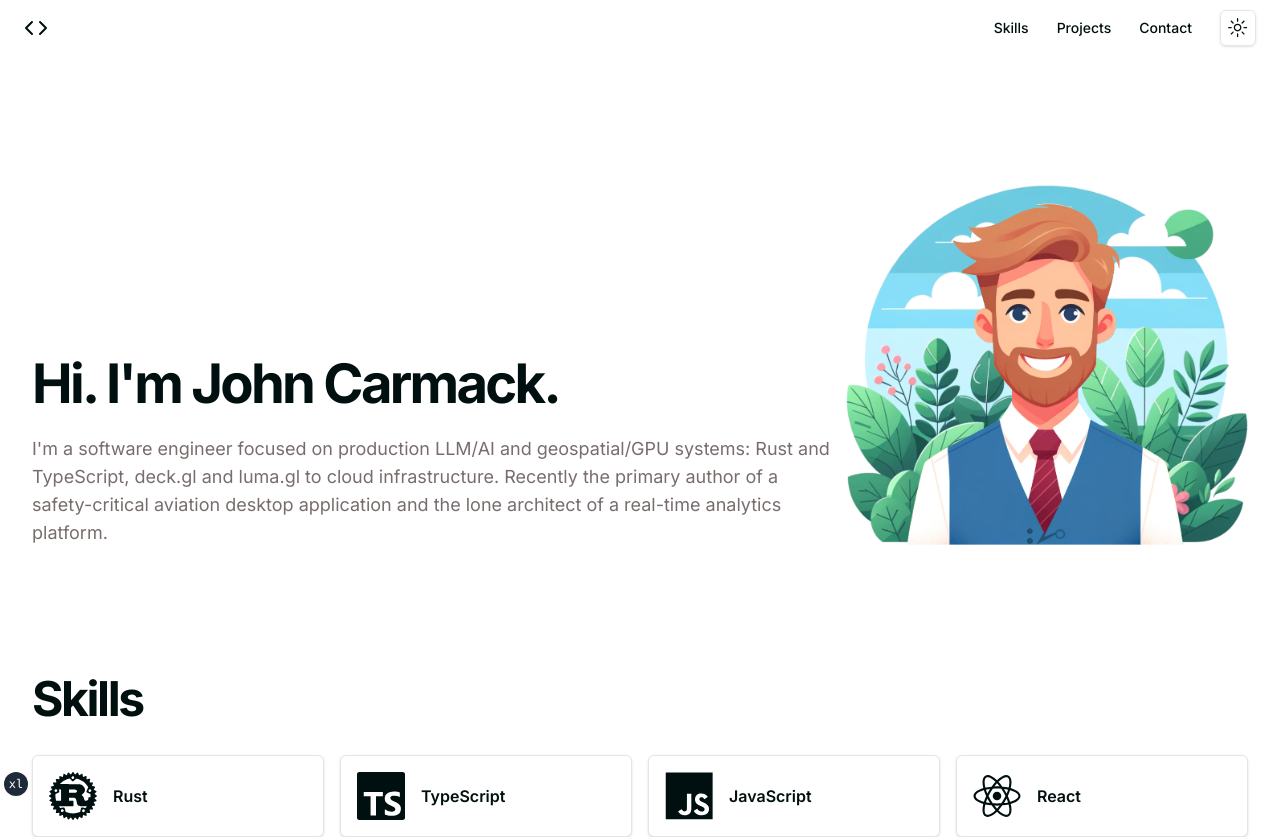
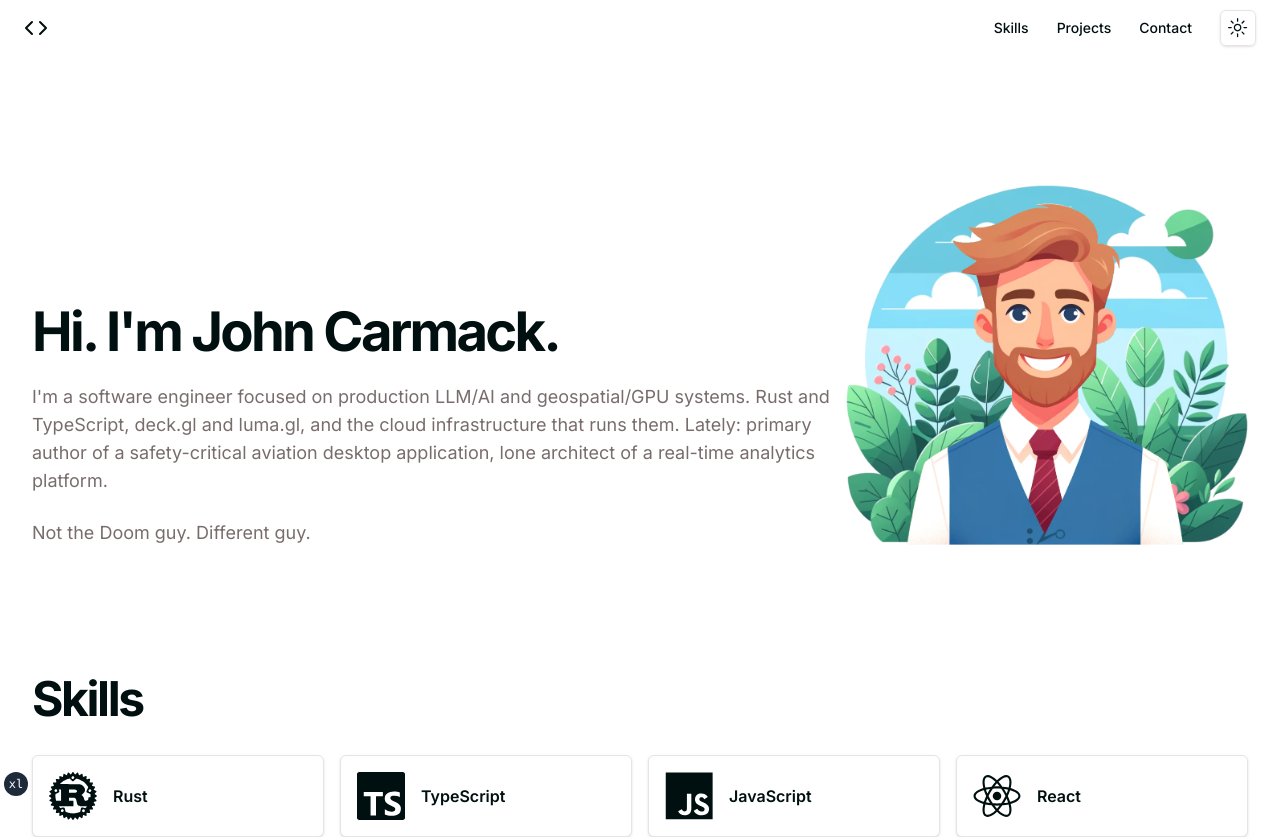
Before and after one commit to johncarmack1984/johncarmack.com, a React (Vite) app: page / in a window 1280 px wide. Shown: the top 837 px of the page. Built offline with nearby package versions, Linux system fonts and the light colour scheme.

Commit message:
Tighten hero copy; add disambiguation line (#29)

```diff
--- a/src/components/hero/hero.tsx
+++ b/src/components/hero/hero.tsx
@@ -10,10 +10,13 @@ function HeroText() {
       </h1>
       <p className="text-muted-foreground text-lg">
         I'm a software engineer focused on production LLM/AI and geospatial/GPU
-        systems: Rust and TypeScript, deck.gl and luma.gl to cloud
-        infrastructure. Recently the primary author of a safety-critical
-        aviation desktop application and the lone architect of a real-time
-        analytics platform.
+        systems. Rust and TypeScript, deck.gl and luma.gl, and the cloud
+        infrastructure that runs them. Lately: primary author of a
+        safety-critical aviation desktop application, lone architect of a
+        real-time analytics platform.
+      </p>
+      <p className="text-muted-foreground text-lg">
+        Not the Doom guy. Different guy.
       </p>
     </div>
   );
```
